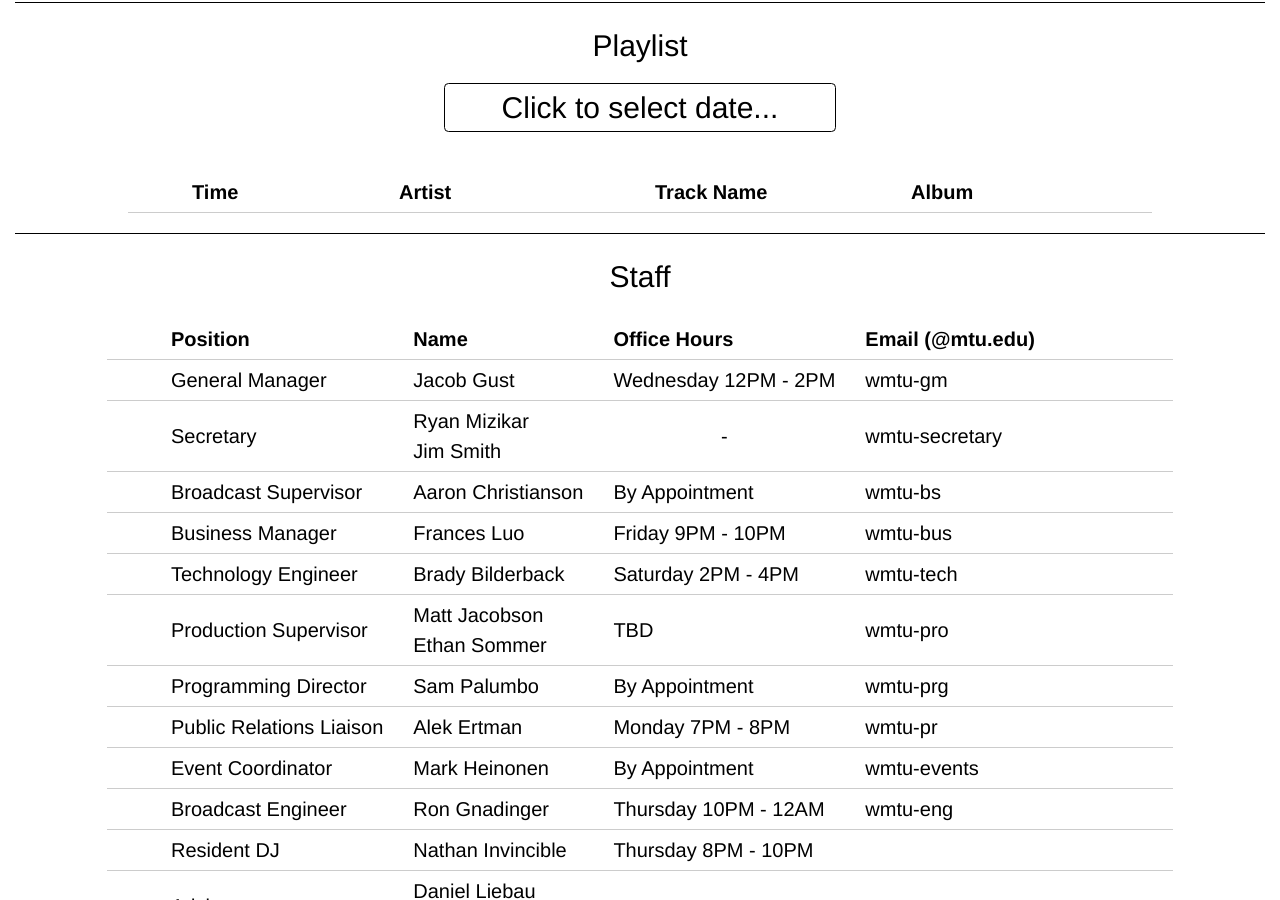
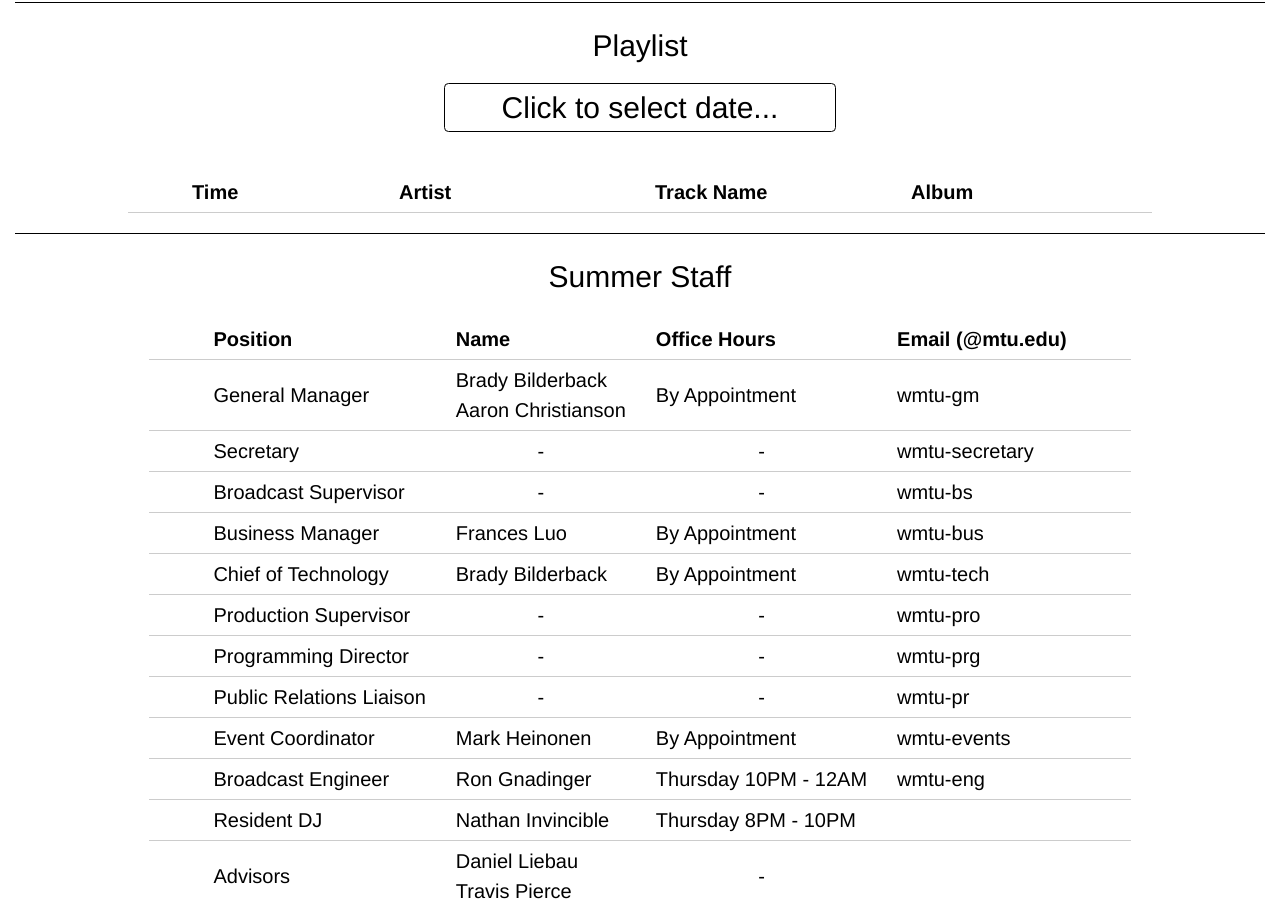
Before and after one commit to WMTU/wmtu.mtu.edu, a Jekyll site: the page built from index.html, in a window 1280 px wide and 900 px high, scrolled down 1061 px. Built offline with Jekyll 4.4.1, drawn with Linux system fonts in a browser that asks for light colours; comment, search, counter and statistics services are not loaded; some of the changed text lies outside the part shown.

Commit message:
Updating staff list for summer staff

```diff
--- a/index.html
+++ b/index.html
@@ -29,7 +29,7 @@
 </div>
 <div class="divider"></div>
 <div id="station-info">
-  <h2>Staff</h2>
+  <h2>Summer Staff</h2>
   <div id="department-info">
     <table id="department-contacts" class="content_table">
       <tr>
@@ -51,10 +51,12 @@
           General Manager
         </td>
         <td>
-          Jacob Gust
+          Brady Bilderback
+          <br />
+          Aaron Christianson
         </td>
         <td>
-          Wednesday 12PM - 2PM
+          By Appointment
         </td>
         <td>
           wmtu-gm
@@ -65,9 +67,7 @@
           Secretary
         </td>
         <td>
-          Ryan Mizikar
-          <br />
-          Jim Smith
+          <center>-</center>
         </td>
         <td>
           <center>-</center>
@@ -81,10 +81,10 @@
           Broadcast Supervisor
         </td>
         <td>
-          Aaron Christianson
+          <center>-</center>
         </td>
         <td>
-          By Appointment
+          <center>-</center>
         </td>
         <td>
           wmtu-bs
@@ -98,7 +98,7 @@
           Frances Luo
         </td>
         <td>
-          Friday 9PM - 10PM
+          By Appointment
         </td>
         <td>
           wmtu-bus
@@ -106,13 +106,13 @@
       </tr>
       <tr>
         <td>
-          Technology Engineer
+          Chief of Technology
         </td>
         <td>
           Brady Bilderback
         </td>
         <td>
-          Saturday 2PM - 4PM
+          By Appointment
         </td>
         <td>
           wmtu-tech
@@ -123,12 +123,10 @@
           Production Supervisor
         </td>
         <td>
-          Matt Jacobson
-          <br />
-          Ethan Sommer
+          <center>-</center>
         </td>
         <td>
-          TBD
+          <center>-</center>
         </td>
         <td>
           wmtu-pro
@@ -139,10 +137,10 @@
           Programming Director
         </td>
         <td>
-          Sam Palumbo
+          <center>-</center>
         </td>
         <td>
-          By Appointment
+          <center>-</center>
         </td>
         <td>
           wmtu-prg
@@ -153,10 +151,10 @@
           Public Relations Liaison
         </td>
         <td>
-          Alek Ertman
+          <center>-</center>
         </td>
         <td>
-          Monday 7PM - 8PM
+          <center>-</center>
         </td>
         <td>
           wmtu-pr
@@ -220,34 +218,6 @@
           &nbsp;
         </td>
       </tr>
-      <tr>
-        <td>
-          Advertising Contact
-        </td>
-        <td>
-          &nbsp;&nbsp;
-        </td>
-        <td>
-          &nbsp;&nbsp;
-        </td>
-        <td>
-          wmtu-advertising@mtu.edu
-        </td>
-      </tr>
-      <tr>
-        <td>
-          Support Contact
-        </td>
-        <td>
-          &nbsp;&nbsp;
-        </td>
-        <td>
-          &nbsp;&nbsp;
-        </td>
-        <td>
-          wmtu-help@mtu.edu
-        </td>
-      </tr>
     </table>
   </div>
 </div>
```
